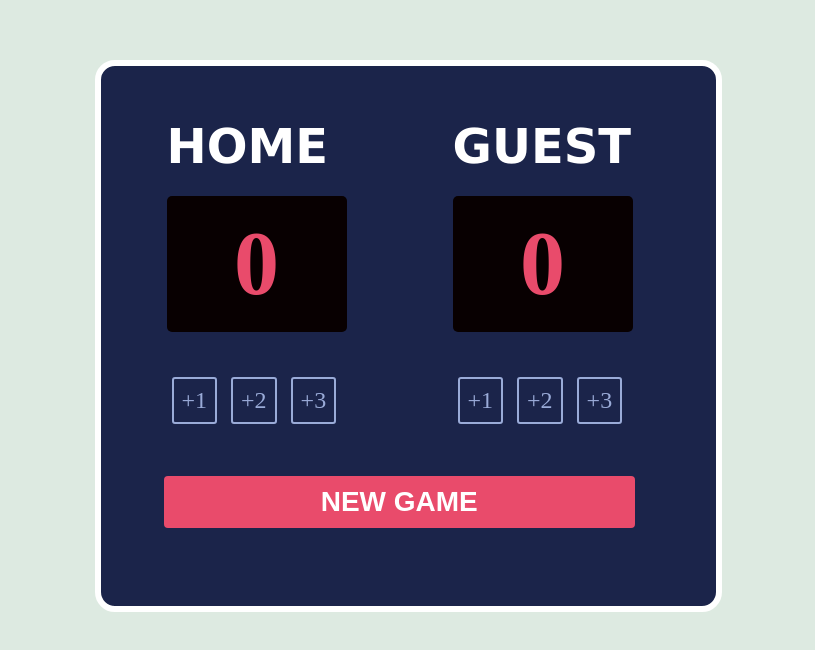
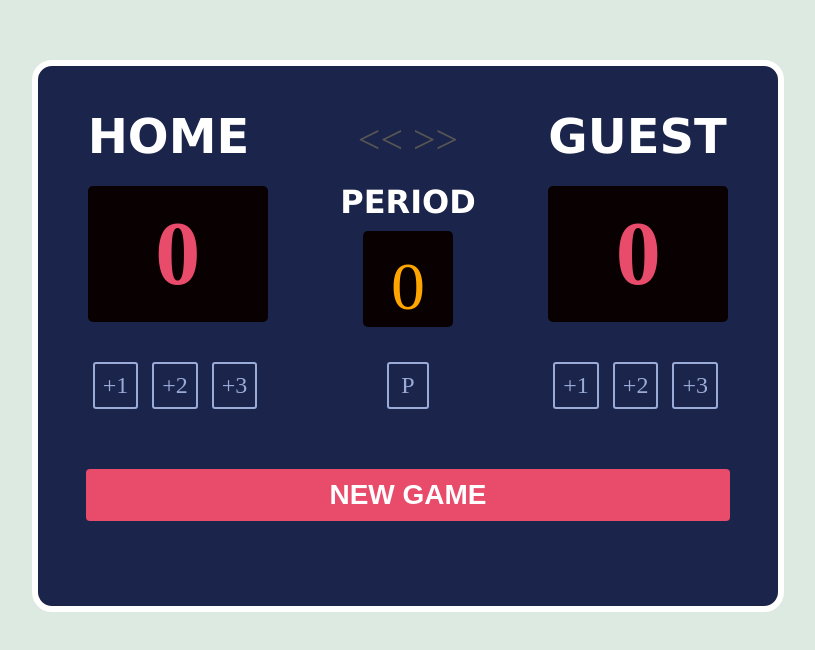
Before and after one commit to teytap/basketball-score, a plain HTML site: page index.html in a window 1280 px wide. Shown: the whole page, without its empty margins (232-1047 px from the left). Drawn offline with Linux system fonts and the light colour scheme.

Commit message:
added period score and function

```diff
--- a/App.js
+++ b/App.js
@@ -1,9 +1,10 @@
 let homeCount = document.getElementById("home-count");
 let guestCount = document.getElementById("guest-count");
+let periodCount = document.getElementById("period-count");
 let leader = document.getElementById("leader");
-let leaderTeam = "";
 let count = 0;
 let score = 0;
+let period = 0;
 function homeAdd1() {
   count += 1;
   homeCount.innerText = count;
@@ -34,21 +35,37 @@ function guestAdd3() {
   guestCount.innerText = score;
   showleader();
 }
+function periodNumber() {
+  if (period < 4) {
+    period += 1;
+    periodCount.innerText = period;
+  }
+  showleader();
+}
 function newGame() {
   score = 0;
   count = 0;
+  period = 0;
   homeCount.innerText = count;
   guestCount.innerText = score;
+  periodCount.innerText = score;
   showleader();
 }
 function showleader() {
   if (count < score) {
-    leaderTeam = "LEADER >>";
+    document.getElementById("leaderLeft").style.color = "#rgb(86, 85, 85)";
+    document.getElementById("leaderRight").style.color = "orange";
+    document.getElementById("guest").style.color = "orange";
+    document.getElementById("home").style.color = "white";
   } else if (count > score) {
-    leaderTeam = "<< LEADER";
+    document.getElementById("leaderLeft").style.color = "orange";
+    document.getElementById("leaderRight").style.color = "rgb(86, 85, 85)";
+    document.getElementById("guest").style.color = "white";
+    document.getElementById("home").style.color = "orange";
   } else {
-    leaderTeam = "";
+    document.getElementById("leaderLeft").style.color = "rgb(86, 85, 85)";
+    document.getElementById("leaderRight").style.color = "rgb(86, 85, 85)";
+    document.getElementById("guest").style.color = "white";
+    document.getElementById("home").style.color = "white";
   }
-
-  return (leader.innerText = leaderTeam);
 }
--- a/index.html
+++ b/index.html
@@ -11,8 +11,8 @@
     <div class="container">
       <div id="leader"></div>
       <div class="row">
-        <div class="column">
-          <h1>HOME</h1>
+        <div class="col">
+          <h1 id="home">HOME</h1>
           <h2 id="home-count">0</h2>
           <div>
             <button class="btn" onClick="homeAdd1()">+1</button>
@@ -20,9 +20,17 @@
             <button class="btn" onClick="homeAdd3()">+3</button>
           </div>
         </div>
+        <div class="col">
+          <div class="arrows">
+            <span id="leaderLeft"><< </span><span id="leaderRight"> >></span>
+          </div>
 
-        <div class="column">
-          <h1>GUEST</h1>
+          <div class="period">PERIOD</div>
+          <div class="period-count" id="period-count">0</div>
+          <button class="btn btn-period" onClick="periodNumber()">P</button>
+        </div>
+        <div class="col">
+          <h1 id="guest">GUEST</h1>
           <h2 id="guest-count">0</h2>
           <div>
             <button class="btn" onClick="guestAdd1()">+1</button>
--- a/style.css
+++ b/style.css
@@ -22,9 +22,10 @@ h2 {
   text-align: center;
   margin: 30px 0px 40px 0px;
 }
+
 .container {
   margin: 0 auto;
-  width: 575px;
+  width: 700px;
   height: 500px;
   background-color: #1b244a;
   padding: 20px;
@@ -32,20 +33,9 @@ h2 {
   border-radius: 20px;
 }
 
-.column {
-  float: left;
-  width: 40%;
-  padding: 10px 10px 80px 10px;
-  height: 300px;
-  margin-left: 36px;
-}
-
-.row:after {
-  display: table;
-  clear: both;
-}
 .row {
-  margin-bottom: 100px;
+  display: flex;
+  justify-content: space-around;
 }
 .btn {
   font-family: "Cursed Timer ULiL";
@@ -55,28 +45,13 @@ h2 {
   font-size: 24px;
   padding: 8px;
   border-radius: 3px;
-  margin: 5px;
+  margin: 0px 5px;
   transition: 100ms all ease-in-out;
 }
 button:hover {
   background-color: #2a3875;
 }
-.newGame {
-  background-color: #e94b6b;
 
-  color: white;
-  font-size: 28px;
-  font-weight: bold;
-  display: block;
-  margin: 0 auto;
-  margin-top: 100px;
-  border-radius: 4px;
-  padding: 10px;
-  margin-left: 43px;
-  width: 82%;
-  border: none;
-  transition: 100ms all ease-in-out;
-}
 #leader {
   font-size: 24px;
   font-weight: bolder;
@@ -84,3 +59,50 @@ button:hover {
   font-family: Verdana, Geneva, Tahoma, sans-serif;
   color: #e94b6b;
 }
+
+.period {
+  font-family: Verdana, Geneva, Tahoma, sans-serif;
+  font-weight: bold;
+  font-size: 32px;
+  text-align: center;
+  padding: 20px 10px 0px 10px;
+}
+.arrows {
+  font-size: 40px;
+  font-family: "Cursed Timer ULiL";
+  color: rgb(86, 85, 85);
+  text-align: center;
+  padding-top: 30px;
+}
+.period-count {
+  color: orange;
+  font-family: "Cursed Timer ULiL";
+  font-size: 68px;
+  background-color: #080001;
+  width: 90px;
+  height: 80px;
+  padding-top: 16px;
+  border-radius: 5px;
+  text-align: center;
+  margin: 10px 36px;
+}
+.newGame {
+  background-color: #e94b6b;
+  color: white;
+  font-size: 28px;
+  font-weight: bold;
+  display: block;
+  margin: 0 auto;
+  margin-top: 60px;
+  border-radius: 4px;
+  padding: 10px;
+  width: 92%;
+  border: none;
+  transition: 100ms all ease-in-out;
+}
+.btn-period {
+  display: block;
+  margin: 0 auto;
+  padding: 8px 12px;
+  margin-top: 35px;
+}
```
